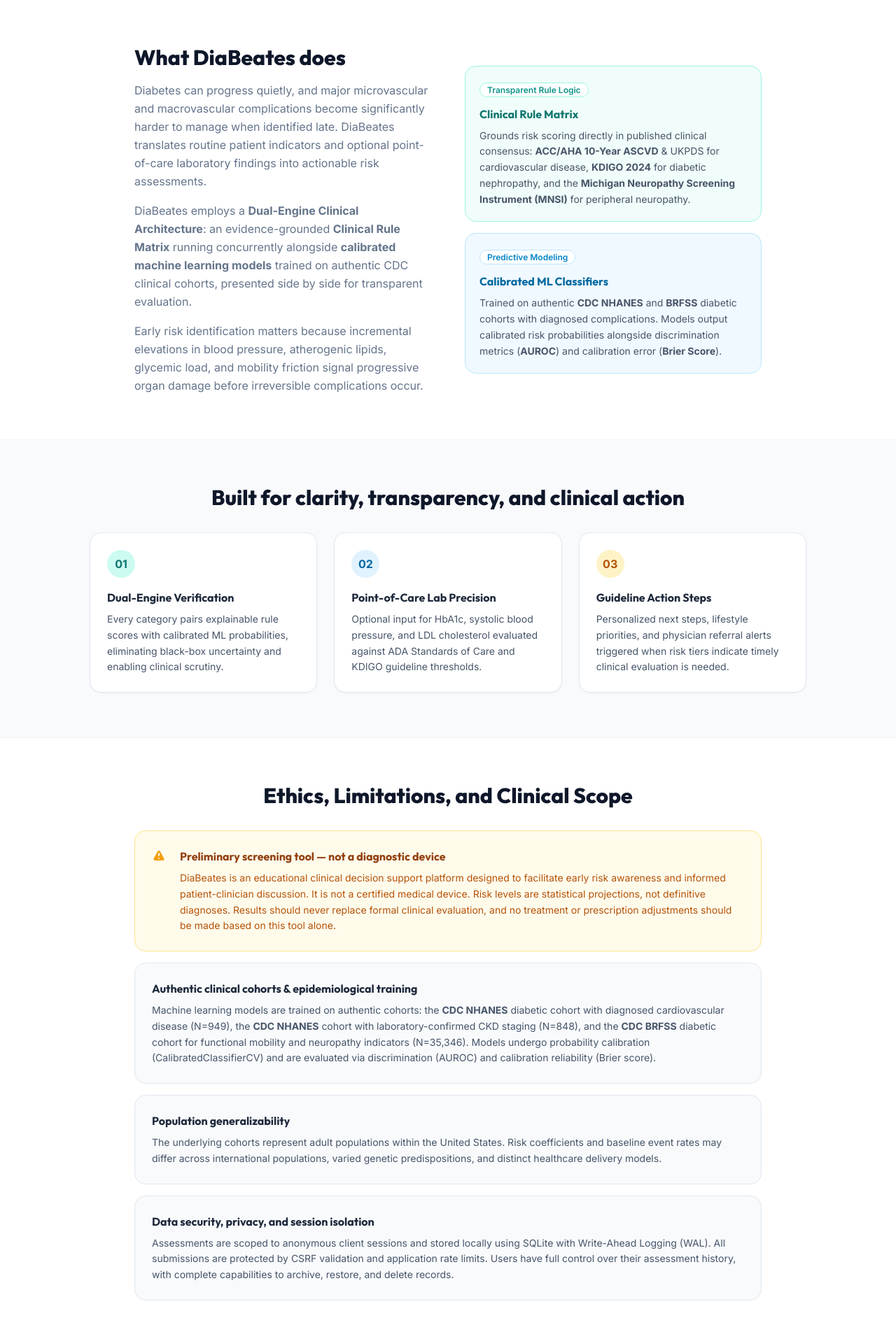
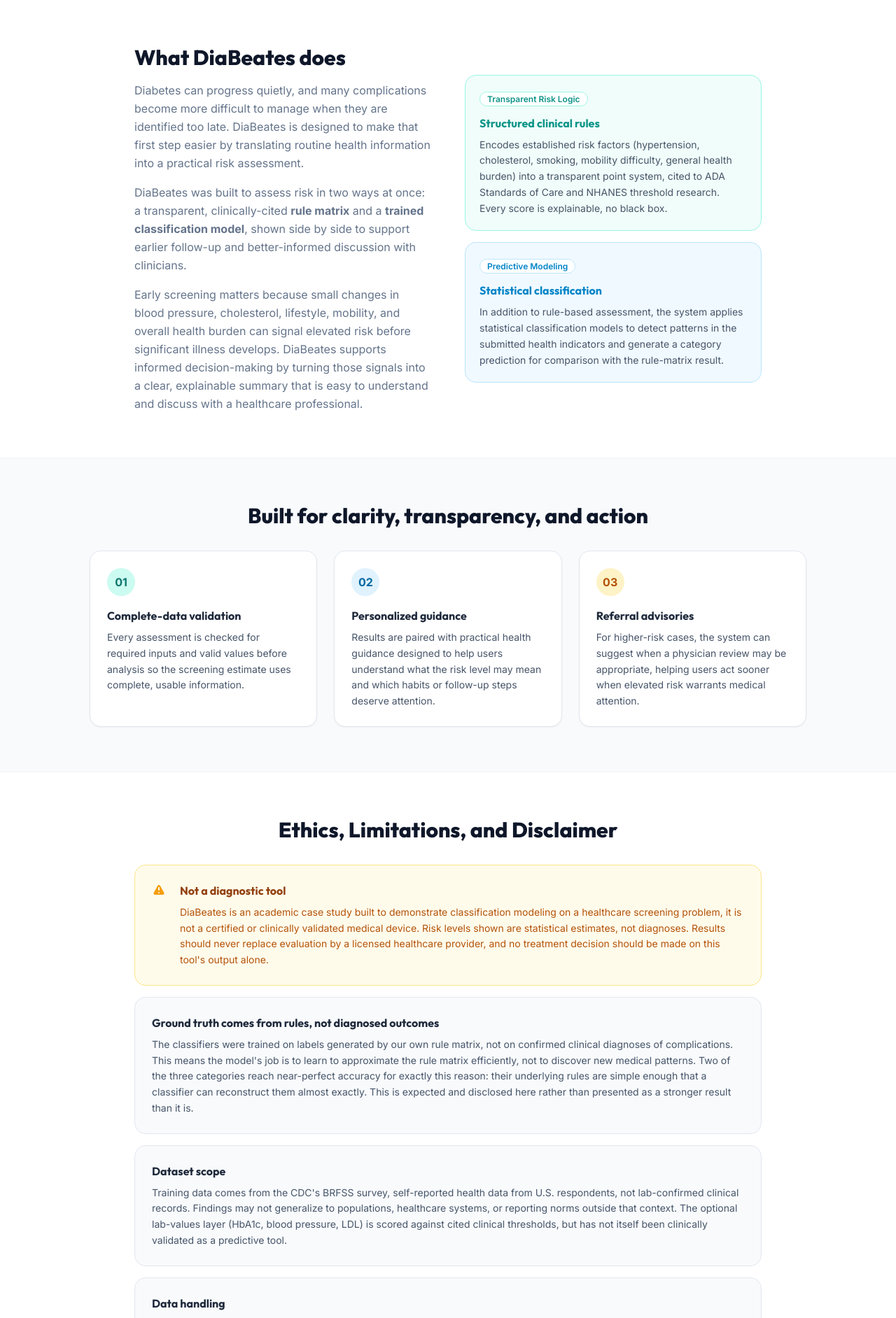
Before and after one commit to n-leigh/diabetes-check, a Flask app: page /about in a window 1280 px wide. Shown: the part 471-2355 px from the top of the page at 70% size. Run offline with Flask 3, Linux system fonts and the light colour scheme; some libraries are stand-ins or nearby versions.

Commit message:
ui
fixed ui

```diff
--- a/templates/about.html
+++ b/templates/about.html
@@ -30,29 +30,40 @@
           <h2 class="font-display text-3xl font-extrabold text-slate-900 mb-4">What DiaBeates does</h2>
           <div class="space-y-4 text-slate-500 text-base leading-relaxed">
             <p>
-              Diabetes can progress quietly, and major microvascular and macrovascular complications become significantly harder to manage when identified late. DiaBeates translates routine patient indicators and optional point-of-care laboratory findings into actionable risk assessments.
+              Diabetes can progress quietly, and many complications become more difficult to manage when
+              they are identified too late. DiaBeates is designed to make that first step easier by
+              translating routine health information into a practical risk assessment.
             </p>
             <p>
-              DiaBeates employs a <strong>Dual-Engine Clinical Architecture</strong>: an evidence-grounded <strong>Clinical Rule Matrix</strong> running concurrently alongside <strong>calibrated machine learning models</strong> trained on authentic CDC clinical cohorts, presented side by side for transparent evaluation.
+              DiaBeates was built to assess risk in two ways at once: a transparent, clinically-cited
+              <strong>rule matrix</strong> and a <strong>trained classification model</strong>, shown
+              side by side to support earlier follow-up and better-informed discussion with clinicians.
             </p>
             <p>
-              Early risk identification matters because incremental elevations in blood pressure, atherogenic lipids, glycemic load, and mobility friction signal progressive organ damage before irreversible complications occur.
+              Early screening matters because small changes in blood pressure, cholesterol, lifestyle,
+              mobility, and overall health burden can signal elevated risk before significant illness
+              develops. DiaBeates supports informed decision-making by turning those signals into a clear,
+              explainable summary that is easy to understand and discuss with a healthcare professional.
             </p>
           </div>
         </div>
         <div class="space-y-4">
           <div class="rounded-2xl border p-5 bg-teal-50 border-teal-200">
-            <span class="text-xs font-semibold px-2.5 py-0.5 rounded-full bg-white border border-teal-200 text-teal-600">Transparent Rule Logic</span>
-            <h3 class="font-display font-bold text-base mb-2 mt-3 text-teal-700">Clinical Rule Matrix</h3>
+            <span class="text-xs font-semibold px-2.5 py-0.5 rounded-full bg-white border border-teal-200 text-teal-600">Transparent Risk Logic</span>
+            <h3 class="font-display font-bold text-base mb-2 mt-3 text-teal-600">Structured clinical rules</h3>
             <p class="text-sm text-slate-600 leading-relaxed">
-              Grounds risk scoring directly in published clinical consensus: <strong>ACC/AHA 10-Year ASCVD</strong> &amp; UKPDS for cardiovascular disease, <strong>KDIGO 2024</strong> for diabetic nephropathy, and the <strong>Michigan Neuropathy Screening Instrument (MNSI)</strong> for peripheral neuropathy.
+              Encodes established risk factors (hypertension, cholesterol, smoking, mobility
+              difficulty, general health burden) into a transparent point system, cited to ADA
+              Standards of Care and NHANES threshold research. Every score is explainable, no black box.
             </p>
           </div>
           <div class="rounded-2xl border p-5 bg-sky-50 border-sky-200">
             <span class="text-xs font-semibold px-2.5 py-0.5 rounded-full bg-white border border-sky-200 text-sky-600">Predictive Modeling</span>
-            <h3 class="font-display font-bold text-base mb-2 mt-3 text-sky-700">Calibrated ML Classifiers</h3>
+            <h3 class="font-display font-bold text-base mb-2 mt-3 text-sky-600">Statistical classification</h3>
             <p class="text-sm text-slate-600 leading-relaxed">
-              Trained on authentic <strong>CDC NHANES</strong> and <strong>BRFSS</strong> diabetic cohorts with diagnosed complications. Models output calibrated risk probabilities alongside discrimination metrics (<strong>AUROC</strong>) and calibration error (<strong>Brier Score</strong>).
+              In addition to rule-based assessment, the system applies statistical classification models to
+              detect patterns in the submitted health indicators and generate a category prediction for
+              comparison with the rule-matrix result.
             </p>
           </div>
         </div>
@@ -62,30 +73,33 @@
 
   <section class="py-16 px-4 bg-slate-50 border-t border-slate-100">
     <div class="max-w-5xl mx-auto">
-      <h2 class="font-display text-3xl font-extrabold text-slate-900 mb-8 text-center">Built for clarity, transparency, and clinical action</h2>
+      <h2 class="font-display text-3xl font-extrabold text-slate-900 mb-8 text-center">Built for clarity, transparency, and action</h2>
 
       <div class="grid md:grid-cols-3 gap-6">
         <div class="bg-white border border-slate-200 rounded-2xl p-6 shadow-sm">
           <div class="w-10 h-10 rounded-full bg-teal-100 flex items-center justify-center mb-4 text-teal-700 font-bold">01</div>
-          <h3 class="font-display font-bold text-slate-800 mb-2">Dual-Engine Verification</h3>
+          <h3 class="font-display font-bold text-slate-800 mb-2">Complete-data validation</h3>
           <p class="text-sm text-slate-600 leading-relaxed">
-            Every category pairs explainable rule scores with calibrated ML probabilities, eliminating black-box uncertainty and enabling clinical scrutiny.
+            Every assessment is checked for required inputs and valid values before analysis so the
+            screening estimate uses complete, usable information.
           </p>
         </div>
 
         <div class="bg-white border border-slate-200 rounded-2xl p-6 shadow-sm">
           <div class="w-10 h-10 rounded-full bg-sky-100 flex items-center justify-center mb-4 text-sky-700 font-bold">02</div>
-          <h3 class="font-display font-bold text-slate-800 mb-2">Point-of-Care Lab Precision</h3>
+          <h3 class="font-display font-bold text-slate-800 mb-2">Personalized guidance</h3>
           <p class="text-sm text-slate-600 leading-relaxed">
-            Optional input for HbA1c, systolic blood pressure, and LDL cholesterol evaluated against ADA Standards of Care and KDIGO guideline thresholds.
+            Results are paired with practical health guidance designed to help users understand what the
+            risk level may mean and which habits or follow-up steps deserve attention.
           </p>
         </div>
 
         <div class="bg-white border border-slate-200 rounded-2xl p-6 shadow-sm">
           <div class="w-10 h-10 rounded-full bg-amber-100 flex items-center justify-center mb-4 text-amber-700 font-bold">03</div>
-          <h3 class="font-display font-bold text-slate-800 mb-2">Guideline Action Steps</h3>
+          <h3 class="font-display font-bold text-slate-800 mb-2">Referral advisories</h3>
           <p class="text-sm text-slate-600 leading-relaxed">
-            Personalized next steps, lifestyle priorities, and physician referral alerts triggered when risk tiers indicate timely clinical evaluation is needed.
+            For higher-risk cases, the system can suggest when a physician review may be appropriate,
+            helping users act sooner when elevated risk warrants medical attention.
           </p>
         </div>
       </div>
@@ -94,7 +108,7 @@
 
   <section class="py-16 px-4 bg-white border-t border-slate-100">
     <div class="max-w-4xl mx-auto">
-      <h2 class="font-display text-3xl font-extrabold text-slate-900 mb-8 text-center">Ethics, Limitations, and Clinical Scope</h2>
+      <h2 class="font-display text-3xl font-extrabold text-slate-900 mb-8 text-center">Ethics, Limitations, and Disclaimer</h2>
 
       <div class="space-y-4">
 
@@ -103,31 +117,47 @@
             <path fill-rule="evenodd" d="M8.257 3.099c.765-1.36 2.722-1.36 3.486 0l5.58 9.92c.75 1.334-.213 2.98-1.742 2.98H4.42c-1.53 0-2.493-1.646-1.743-2.98l5.58-9.92zM11 13a1 1 0 11-2 0 1 1 0 012 0zm-1-8a1 1 0 00-1 1v3a1 1 0 002 0V6a1 1 0 00-1-1z" clip-rule="evenodd"/>
           </svg>
           <div>
-            <h3 class="font-display font-bold text-amber-800 mb-2">Preliminary screening tool — not a diagnostic device</h3>
+            <h3 class="font-display font-bold text-amber-800 mb-2">Not a diagnostic tool</h3>
             <p class="text-sm text-amber-700 leading-relaxed">
-              DiaBeates is an educational clinical decision support platform designed to facilitate early risk awareness and informed patient-clinician discussion. It is not a certified medical device. Risk levels are statistical projections, not definitive diagnoses. Results should never replace formal clinical evaluation, and no treatment or prescription adjustments should be made based on this tool alone.
+              DiaBeates is an academic case study built to demonstrate classification modeling on a
+              healthcare screening problem, it is not a certified or clinically validated medical
+              device. Risk levels shown are statistical estimates, not diagnoses. Results should never
+              replace evaluation by a licensed healthcare provider, and no treatment decision should be
+              made on this tool's output alone.
             </p>
           </div>
         </div>
 
         <div class="bg-slate-50 border border-slate-200 rounded-2xl p-6">
-          <h3 class="font-display font-bold text-slate-800 mb-2">Authentic clinical cohorts &amp; epidemiological training</h3>
+          <h3 class="font-display font-bold text-slate-800 mb-2">Ground truth comes from rules, not diagnosed outcomes</h3>
           <p class="text-sm text-slate-600 leading-relaxed">
-            Machine learning models are trained on authentic cohorts: the <strong>CDC NHANES</strong> diabetic cohort with diagnosed cardiovascular disease (N=949), the <strong>CDC NHANES</strong> cohort with laboratory-confirmed CKD staging (N=848), and the <strong>CDC BRFSS</strong> diabetic cohort for functional mobility and neuropathy indicators (N=35,346). Models undergo probability calibration (CalibratedClassifierCV) and are evaluated via discrimination (AUROC) and calibration reliability (Brier score).
+            The classifiers were trained on labels generated by our own rule matrix, not on
+            confirmed clinical diagnoses of complications. This means the model's job is to learn to
+            approximate the rule matrix efficiently, not to discover new medical patterns. Two of the
+            three categories reach near-perfect accuracy for exactly this reason: their underlying
+            rules are simple enough that a classifier can reconstruct them almost exactly. This is
+            expected and disclosed here rather than presented as a stronger result than it is.
           </p>
         </div>
 
         <div class="bg-slate-50 border border-slate-200 rounded-2xl p-6">
-          <h3 class="font-display font-bold text-slate-800 mb-2">Population generalizability</h3>
+          <h3 class="font-display font-bold text-slate-800 mb-2">Dataset scope</h3>
           <p class="text-sm text-slate-600 leading-relaxed">
-            The underlying cohorts represent adult populations within the United States. Risk coefficients and baseline event rates may differ across international populations, varied genetic predispositions, and distinct healthcare delivery models.
+            Training data comes from the CDC's BRFSS survey, self-reported health data from U.S.
+            respondents, not lab-confirmed clinical records. Findings may not generalize to
+            populations, healthcare systems, or reporting norms outside that context. The optional
+            lab-values layer (HbA1c, blood pressure, LDL) is scored against cited clinical thresholds,
+            but has not itself been clinically validated as a predictive tool.
           </p>
         </div>
 
         <div class="bg-slate-50 border border-slate-200 rounded-2xl p-6">
-          <h3 class="font-display font-bold text-slate-800 mb-2">Data security, privacy, and session isolation</h3>
+          <h3 class="font-display font-bold text-slate-800 mb-2">Data handling</h3>
           <p class="text-sm text-slate-600 leading-relaxed">
-            Assessments are scoped to anonymous client sessions and stored locally using SQLite with Write-Ahead Logging (WAL). All submissions are protected by CSRF validation and application rate limits. Users have full control over their assessment history, with complete capabilities to archive, restore, and delete records.
+            Assessments entered into this system are stored locally in the app's own database for
+            demonstration purposes (e.g. the History page). No real patient data, consent process, or
+            production-grade privacy safeguards are involved, this system is not intended for
+            deployment with real patient records without further ethical review and safeguards.
           </p>
         </div>
 
```
Also changed, not shown: templates/result.html (+66 -32 lines), diabetes_system.db.
